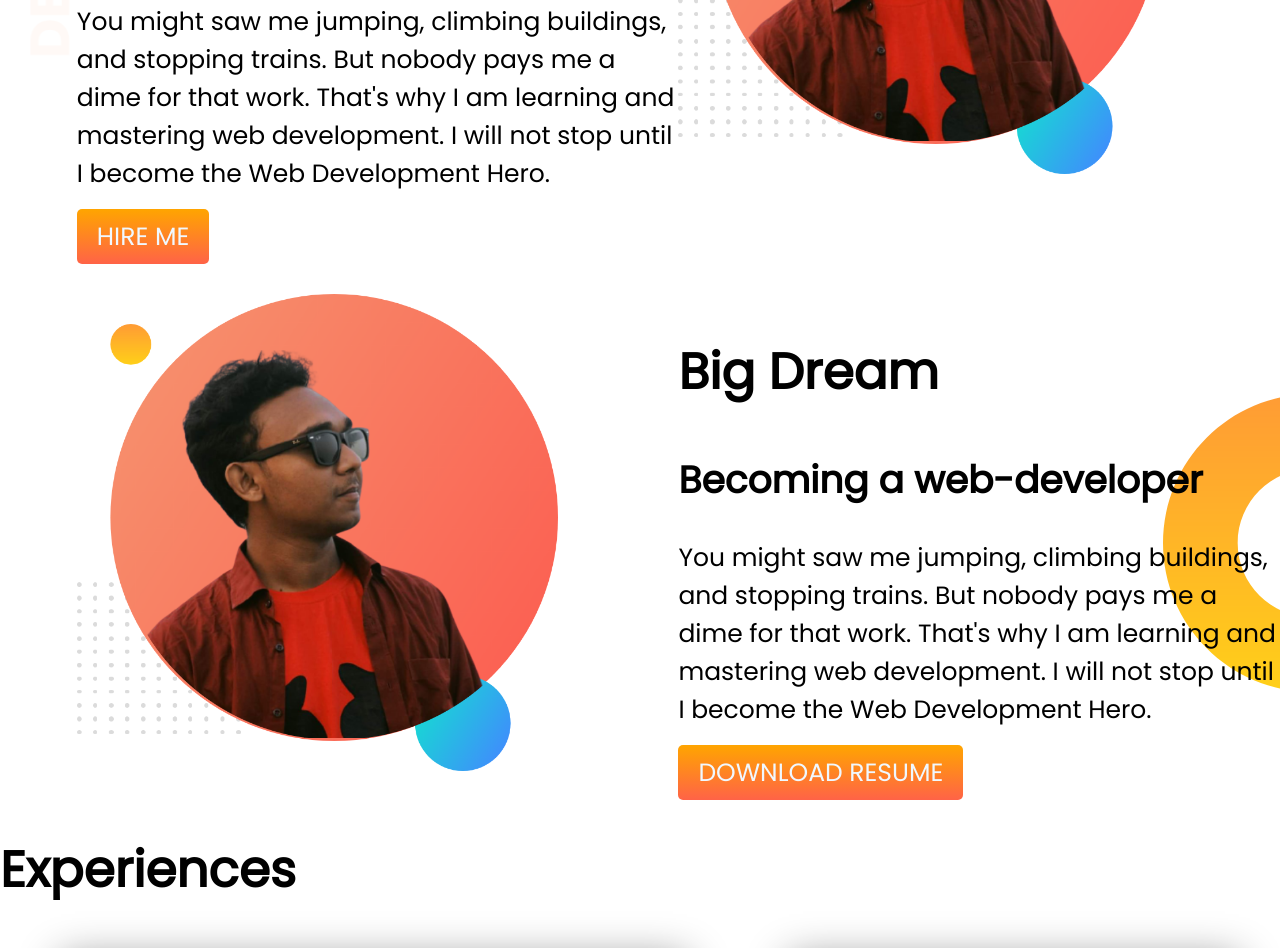
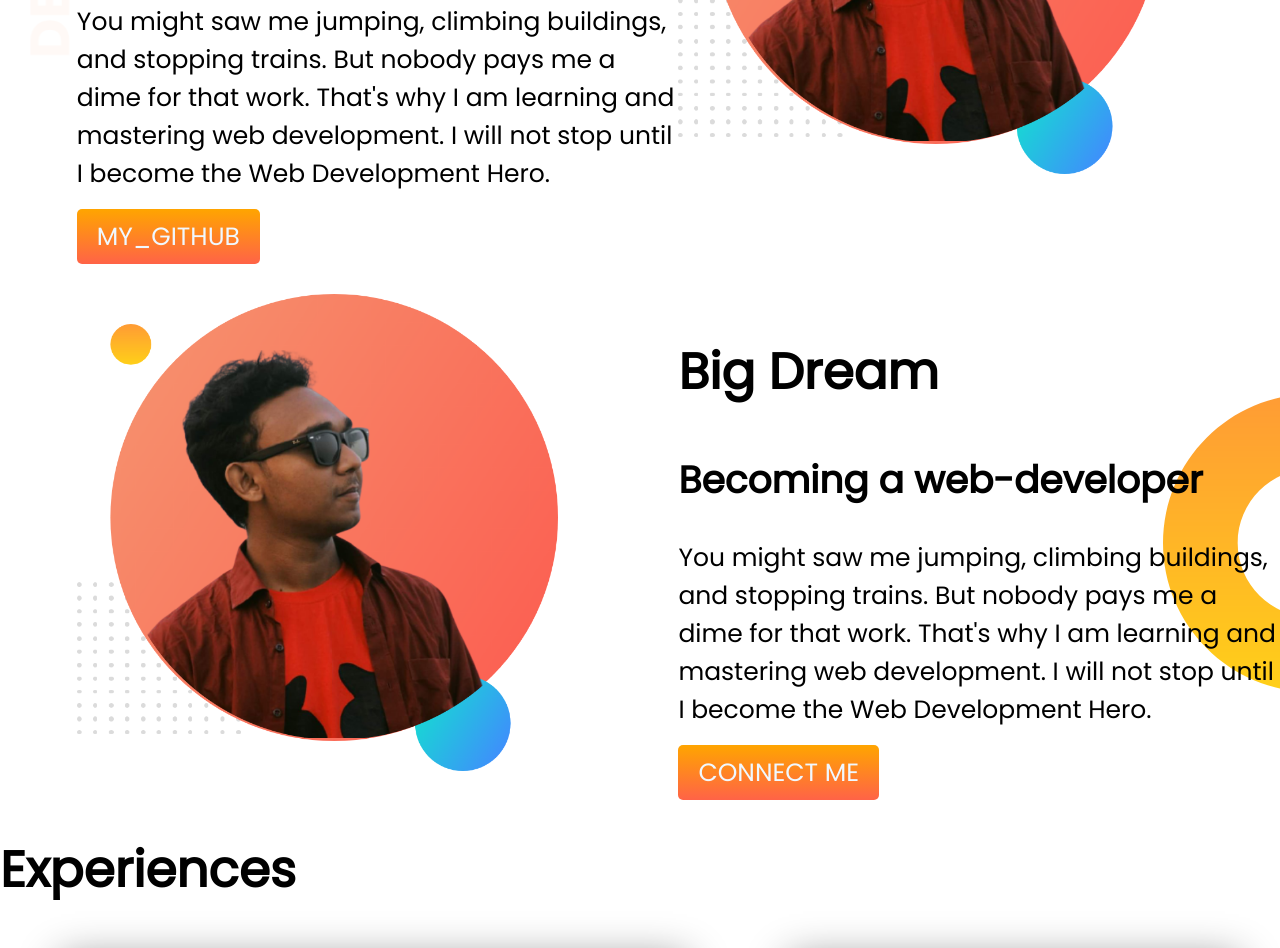
Before and after one commit to Touhid49/developer-portfolio, a plain HTML site: page index.html in a window 1280 px wide. Shown: the part 304-1252 px from the top of the page. Drawn offline with Linux system fonts and the light colour scheme.

Commit message:
Update index.html

```diff
--- a/index.html
+++ b/index.html
@@ -19,7 +19,7 @@
             <h3> <span class="orange-color">Touhid Muntashir</span> world !</h3>
             <h4>Becoming Pro- developer </h4>
             <p>You might saw me jumping, climbing buildings, and stopping trains. But nobody pays me a dime for that work. That's why I am learning and mastering web development. I will not stop until I become the Web Development Hero.</p>
-            <a class="buttonlink" href="https://github.com/" target="_blank">HIRE ME</a>
+            <a class="buttonlink" href="https://github.com/" target="_blank">MY_GITHUB</a>
         </div>
 
         <div class="half-width">
@@ -40,7 +40,7 @@
             <h1>Big Dream</h1>
             <h2>Becoming a web-developer</h2>
             <p>You might saw me jumping, climbing buildings, and stopping trains. But nobody pays me a dime for that work. That's why I am learning and mastering web development. I will not stop until I become the Web Development Hero.</p>
-            <a class="buttonlink" href="https://github.com/" target="_blank">DOWNLOAD RESUME</a>
+            <a class="buttonlink" href="https://www.facebook.com/profile.php?id=100087288885662" target="_blank">CONNECT ME</a>
         </div>
 
 
```
